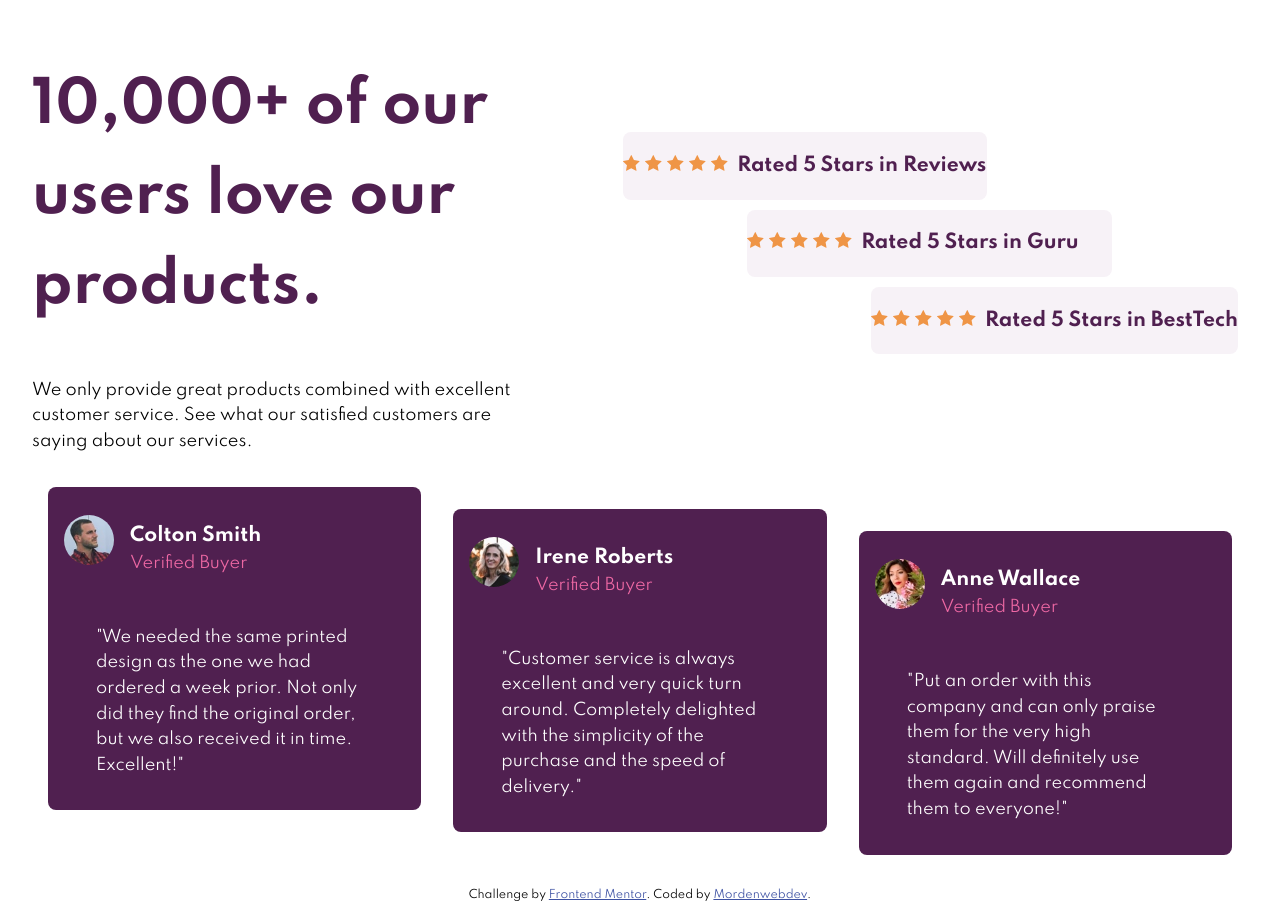
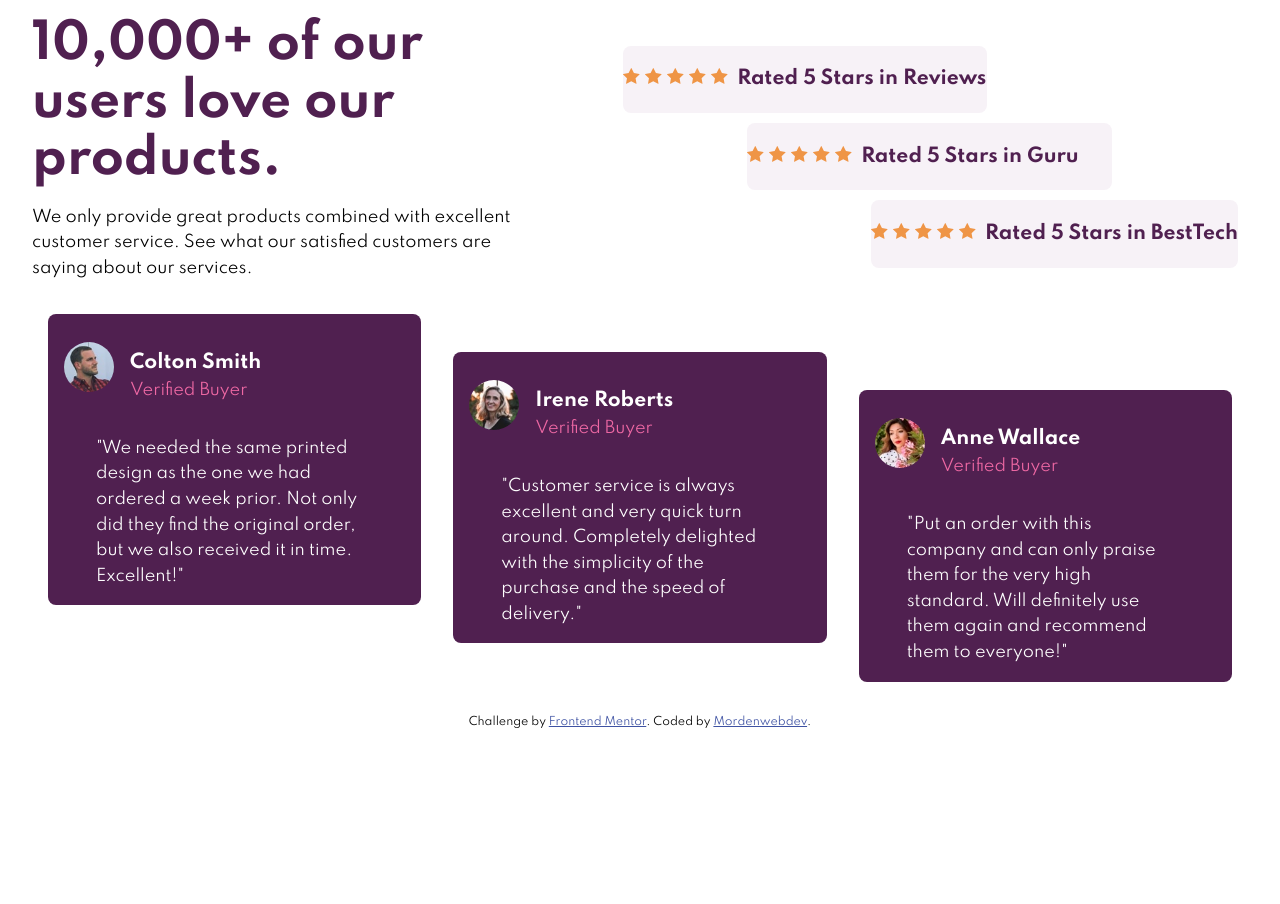
Before and after one commit to MordenWebDev/Social-proof-section, a plain HTML site: page index.html in a window 1280 px wide. After the commit the page ends 816 px from the top, so only its background shows below. Drawn offline with Linux system fonts and the light colour scheme.

Commit message:
fixing missing para style

```diff
--- a/style.css
+++ b/style.css
@@ -92,8 +92,11 @@ max-width: 500px;
 }
 .content-heading{
     color: hsl(300,43%,22%);
-    font-size: 3.5rem;
+    font-size: 3rem;
     font-weight: 700;
+    line-height: 1.2;
+    margin-top: 0%;
+    margin-bottom: 0;
 
 }
 
@@ -132,7 +135,7 @@ max-width: 500px;
     color: white;
     display: flex;
     margin: 1rem;
-    min-height: 300px;
+
     flex-grow: 1;
     flex-direction: column;
     border-radius: .5rem;
@@ -151,11 +154,12 @@ align-items: center;
   margin-right: 1rem;
     border-radius: 50%;
 }
-.card-para{
+.card-para p{
     padding: 1rem;
     max-width: 300px;
     margin:0 2rem;
 }
+
 
 .info h3{
 margin-bottom: 0;
```
